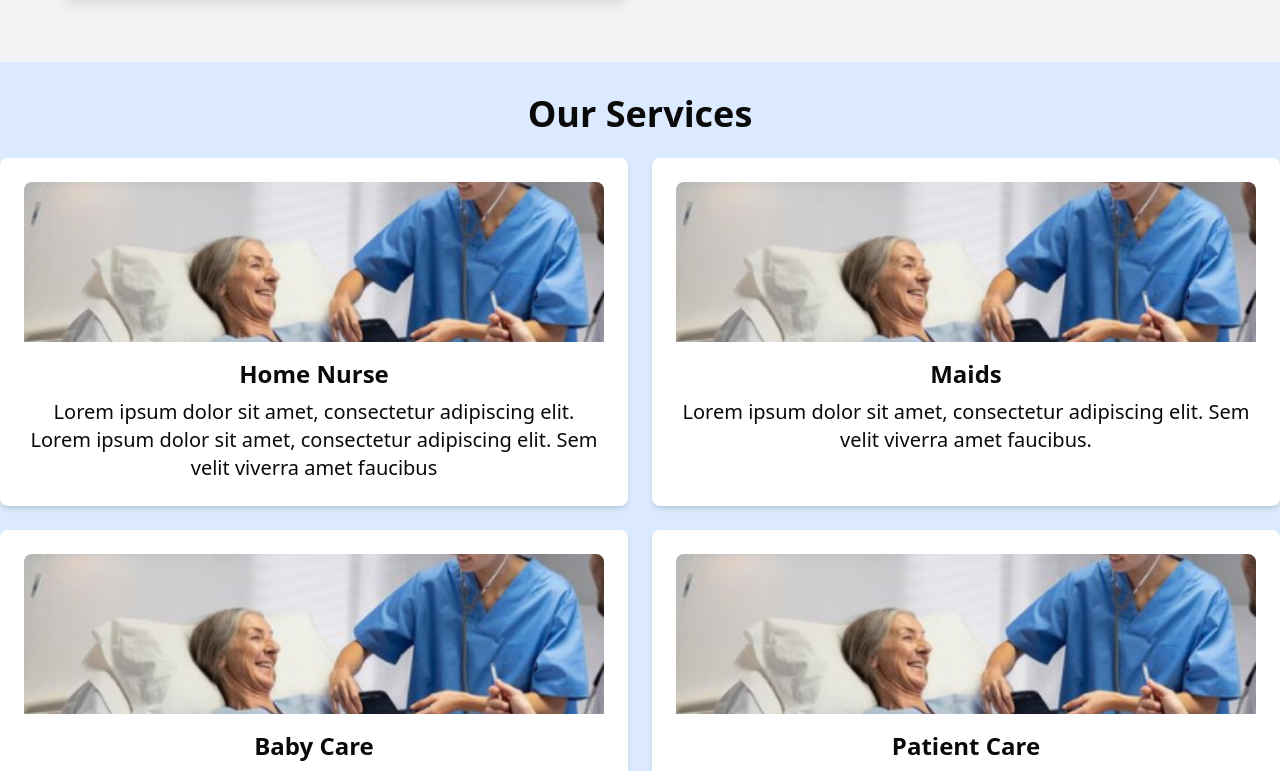
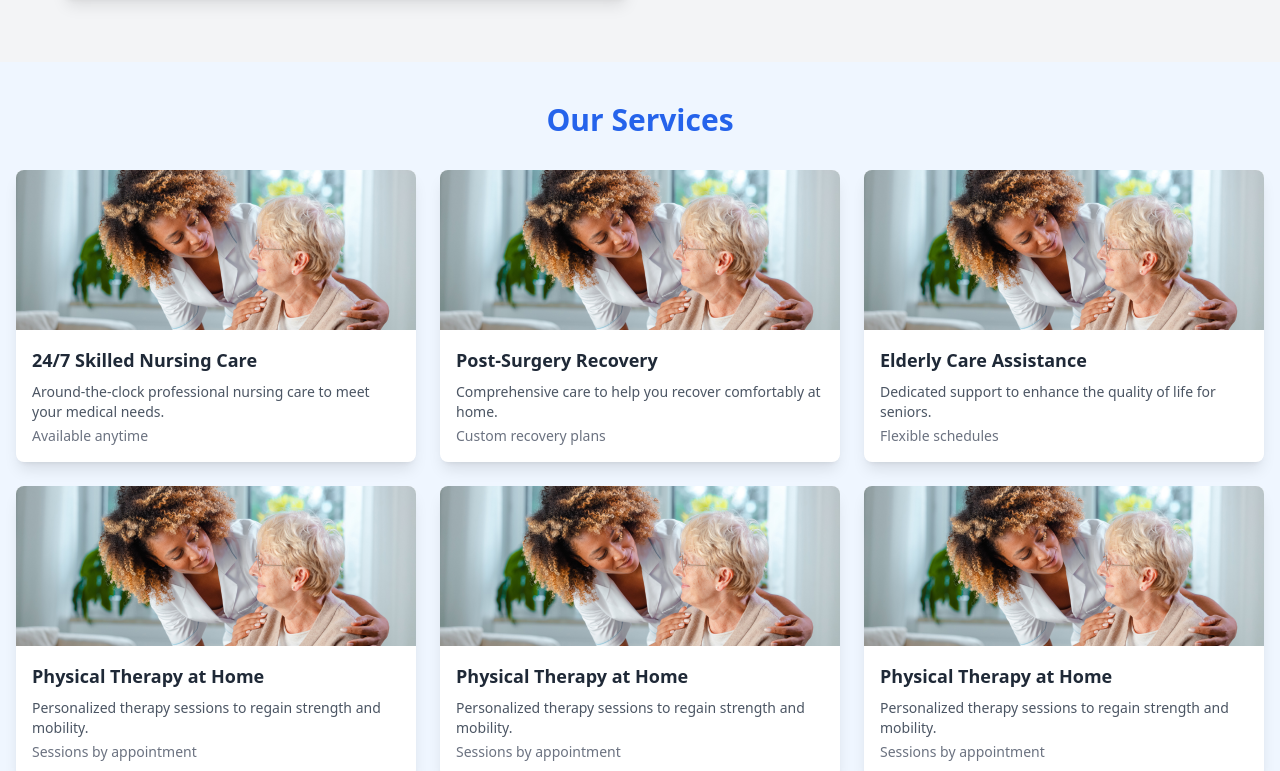
Before and after one commit to Nexus-Web-Solutions/Take-Care, a React (Vite) app: page / in a window 1280 px wide. Shown: the part 1184-1955 px from the top of the page. Built offline with nearby package versions, Linux system fonts and the light colour scheme.

Commit message:
change services and footer

```diff
--- a/package.json
+++ b/package.json
@@ -11,6 +11,7 @@
   },
   "dependencies": {
     "@radix-ui/react-slot": "^1.1.1",
+    "aos": "^2.3.4",
     "class-variance-authority": "^0.7.1",
     "clsx": "^2.1.1",
     "lucide-react": "^0.469.0",
--- a/src/components/Footer.jsx
+++ b/src/components/Footer.jsx
@@ -1,39 +1,80 @@
-import { getCurrentYear } from "@/lib/utils";
+import { Facebook, Instagram, Mail } from "lucide-react";
+import React from "react";
+
 
 const Footer = () => {
   return (
-      <footer className="bg-take_care_primary py-10 text-white">
-         <div className="container mx-auto px-4 text-center lg:flex lg:justify-between lg:text-left">
-            <div className="mb-5 lg:mb-0 lg:w-1/2">
-               <h2 className="text-2xl font-bold">Humeny</h2>
-               <p>Trusted care and compassion for your loved ones.</p>
-               <div className="mt-5">
-                  <p>Contact us: 123 456 7890</p>
-                  <p>Email: info@humeny.com</p>
+    <footer className="bg-gradient-to-r from-blue-900 to-black text-white py-6">
+      <div className="container mx-auto px-4">
+        {/* Top Section */}
+        <div className="grid grid-cols-1 md:grid-cols-3 gap-4 text-center md:text-left">
+          {/* Company Info */}
+          <div className="space-y-1">
+            <h2 className="font-bold text-lg">Humeny</h2>
+            <p className="text-sm">
+              Lorem ipsum dolor sit amet, consectetur adipiscing elit. Nec risus
+              feugiat lectus risus sed ullamcorper. Auctor semper fermentum.
+               Lorem ipsum dolor sit amet, consectetur adipiscing elit. Nec risus
+              feugiat lectus risus sed ullamcorper. Auctor semper fermentum
+
+            </p>
+            <p className="text-sm">
+              Volutpat integer vel. In rhoncus elementum nunc, malesuada mi sed.
+              Nibh est sit lobortis id semper.
+            </p>
           </div>
-               <div className="mt-5">
-                  <a href="#" className="mx-2">
-                     Facebook
+
+          {/* Social Media Section */}
+          <div className="flex flex-col items-center justify-center space-y-2">
+            <div className="flex space-x-4">
+              <a href="#" className="hover:text-gray-400 text-xl">
+                <Instagram/>
               </a>
-                  <a href="#" className="mx-2">
-                     Twitter
+              <a href="#" className="hover:text-gray-400 text-xl">
+                <Facebook/>
               </a>
-                  <a href="#" className="mx-2">
-                     Instagram
+              <a href="#" className="hover:text-gray-400 text-xl">
+                <Mail/>
               </a>
             </div>
-               <div className="mt-5">
-                  <p>&copy; {getCurrentYear()} Humeny. All rights reserved.</p>
+          </div>
+
+          {/* Address Section */}
+          <div className="space-y-2">
+            <h2 className="font-bold text-lg">Address</h2>
+            <div className="w-90 h-32 bg-gray-300 rounded-md overflow-hidden">
+              <iframe
+                src="https://www.google.com/maps/embed?pb=!1m18!1m12!1m3!1d62827.69349158767!2d76.33972654235599!3d10.202499356966053!2m3!1f0!2f0!3f0!3m2!1i1024!2i768!4f13.1!3m3!1m2!1s0x3b080665e0bb9959%3A0x19b75e6b4e671ef1!2sAngamaly%2C%20Kerala!5e0!3m2!1sen!2sin!4v1735654208633!5m2!1sen!2sin"
+                className="w-full h-full"
+                style={{ border: 0 }}
+                loading="lazy"
+                referrerPolicy="no-referrer-when-downgrade"
+                title="Google Maps"
+              ></iframe>
             </div>
           </div>
-            <div className="lg:w-1/2">
-               <iframe
-                  src="https://www.google.com/maps/embed?pb=!1m18!1m12!1m3!1d39176.15755245568!2d76.49995019794702!3d9.5946251888781!2m3!1f0!2f0!3f0!3m2!1i1024!2i768!4f13.1!3m3!1m2!1s0x3b062ba16c6b435f%3A0xbe2b02f68f8dd06e!2sKottayam%2C%20Kerala!5e1!3m2!1sen!2sin!4v1735304540762!5m2!1sen!2sin"
-                  width="100%"
-                  height="350"
-                  style={{ border: 0 }}
-                  loading="lazy"
-               ></iframe>
+        </div>
+
+        {/* Bottom Section */}
+        <div className="mt-6 border-t-2 border-gray-100 pt-4 flex flex-col md:flex-row items-center justify-between text-sm">
+          {/* Left: Copyright */}
+          <p>Humeny © 2024. All rights reserved.</p>
+
+          {/* Right: Links */}
+          <div className="flex space-x-4 mt-2 md:mt-0">
+            <a href="#" className="hover:text-gray-400">
+              Terms
+            </a>
+            <a href="#" className="hover:text-gray-400">
+              Privacy
+            </a>
+            <a href="#" className="hover:text-gray-400">
+              Contact
+            </a>
+            <a href="#" className="hover:text-gray-400">
+              EN
+            </a>
+          </div>
         </div>
       </div>
     </footer>
--- a/src/components/pages/home_page/About.jsx
+++ b/src/components/pages/home_page/About.jsx
@@ -20,15 +20,15 @@ const About = () => {
 
       {/* Text Section */}
       <div className="w-full md:w-1/2 space-y-4 text-center md:text-left">
-        <h2 className="text-3xl font-bold text-gray-800 mb-5"><span>About </span><span className="text-blue-600">Us</span></h2>
-        <p className="text-lg font-semibold text-gray-900 mt-3">
+        <h2 className="text-3xl font-bold text-gray-800 px-4"><span>About </span><span className="text-blue-600">Us</span></h2>
+        <p className="text-lg font-semibold text-gray-900 px-4">
             We are a team of medical professionals dedicated to providing the best possible care for our patients. Our
             team is comprised of experienced doctors, nurses, and other healthcare specialists who are passionate about
             delivering exceptional patient care.
         </p>
         <a
           href="#"
-          className="inline-block mt-4 text-blue-600 hover:underline items-center"
+          className="inline-block px-4 text-blue-600 hover:underline items-center"
         >
           Learn More <span className="ml-2">→</span>
         </a>
--- a/src/components/pages/home_page/Services.jsx
+++ b/src/components/pages/home_page/Services.jsx
@@ -1,61 +1,79 @@
-import React from "react";
+import React, { useEffect } from 'react';
+import AOS from 'aos';
+import 'aos/dist/aos.css';
 
-const Services = () => {
+const Card = ({ title, description, duration, imageUrl }) => (
+  <div
+    className="bg-white rounded-lg shadow-lg overflow-hidden"
+    data-aos="fade-up"
+  >
+    <img src={imageUrl} alt={`Image for ${title}`} className="h-40 w-full object-cover" />
+    <div className="p-4">
+      <h3 className="text-lg font-bold text-gray-800">{title}</h3>
+      <p className="text-sm text-gray-600 mt-2">{description}</p>
+      <p className="text-sm text-gray-500 mt-1">{duration}</p>
+    </div>
+  </div>
+);
+
+const HomeNursingServices = () => {
+  useEffect(() => {
+    AOS.init({ duration: 1000 });
+    return () => AOS.refresh(); // Ensures AOS is refreshed properly
+  }, []);
+
   const services = [
     {
-         id: 1,
-         title: "Home Nurse",
-         description:
-            "Lorem ipsum dolor sit amet, consectetur adipiscing elit. Lorem ipsum dolor sit amet, consectetur adipiscing elit. Sem velit viverra amet faucibus",
-         image: "/images/Home(2).png",
+      title: '24/7 Skilled Nursing Care',
+      description: 'Around-the-clock professional nursing care to meet your medical needs.',
+      duration: 'Available anytime',
+      imageUrl: '/images/Service (1).png', // Corrected path to public folder
     },
     {
-         id: 2,
-         title: "Maids",
-         description:
-            "Lorem ipsum dolor sit amet, consectetur adipiscing elit. Sem velit viverra amet faucibus.",
-         image: "/images/Home(2).png",
+      title: 'Post-Surgery Recovery',
+      description: 'Comprehensive care to help you recover comfortably at home.',
+      duration: 'Custom recovery plans',
+      imageUrl: '/images/Service (1).png',
     },
     {
-         id: 3,
-         title: "Baby Care",
-         description:
-            "Lorem ipsum dolor sit amet, consectetur adipiscing elit. Sem velit viverra amet faucibus.",
-         image: "/images/Home(2).png",
+      title: 'Elderly Care Assistance',
+      description: 'Dedicated support to enhance the quality of life for seniors.',
+      duration: 'Flexible schedules',
+      imageUrl: '/images/Service (1).png',
     },
     {
-         id: 4,
-         title: "Patient Care",
-         description:
-            "Lorem ipsum dolor sit amet, consectetur adipiscing elit. Sem velit viverra amet faucibus.",
-         image: "/images/Home(2).png",
+      title: 'Physical Therapy at Home',
+      description: 'Personalized therapy sessions to regain strength and mobility.',
+      duration: 'Sessions by appointment',
+      imageUrl: '/images/Service (1).png',
+    },
+    {
+      title: 'Physical Therapy at Home',
+      description: 'Personalized therapy sessions to regain strength and mobility.',
+      duration: 'Sessions by appointment',
+      imageUrl: '/images/Service (1).png',
+    },
+    {
+      title: 'Physical Therapy at Home',
+      description: 'Personalized therapy sessions to regain strength and mobility.',
+      duration: 'Sessions by appointment',
+      imageUrl: '/images/Service (1).png',
     },
   ];
 
   return (
-      <div className="bg-blue-100 py-8">
-         <div className="container mx-auto text-center">
-            <h2 className="text-4xl font-bold mb-6">Our Services</h2>
-            <div className="grid grid-cols-1 sm:grid-cols-2 lg:grid-cols-2 gap-6">
+    <div className="bg-blue-50 min-h-screen py-10">
+      <div className="container mx-auto px-4">
+        <h2 className="text-3xl font-bold text-blue-600 text-center mb-8">Our Services</h2>
+        <div className="grid grid-cols-1 sm:grid-cols-2 lg:grid-cols-3 gap-6">
           {services.map((service, index) => (
-                  <div
-                     key={service.id}
-                     className={
-                        "p-6 rounded-lg shadow-md bg-white transition-transform transform hover:scale-105"
-                     }
-                  >
-                     <div className="mb-4 h-40">
-                        <img
-                           src={service.image}
-                           alt={service.title}
-                           className="w-full h-full object-cover rounded-t-lg"
+            <Card
+              key={index}
+              title={service.title}
+              description={service.description}
+              duration={service.duration}
+              imageUrl={service.imageUrl}
             />
-                     </div>
-                     <h3 className="text-2xl font-semibold mb-2">
-                        {service.title}
-                     </h3>
-                     <p className="text-xl">{service.description}</p>
-                  </div>
           ))}
         </div>
       </div>
@@ -63,4 +81,4 @@ const Services = () => {
   );
 };
 
-export default Services;
+export default HomeNursingServices;
```
Also changed, not shown: public/images/Service (1).png (added), 1 other file (tests, documents, lock files or other folders). Lines whose indentation alone changed are shown as unchanged.
